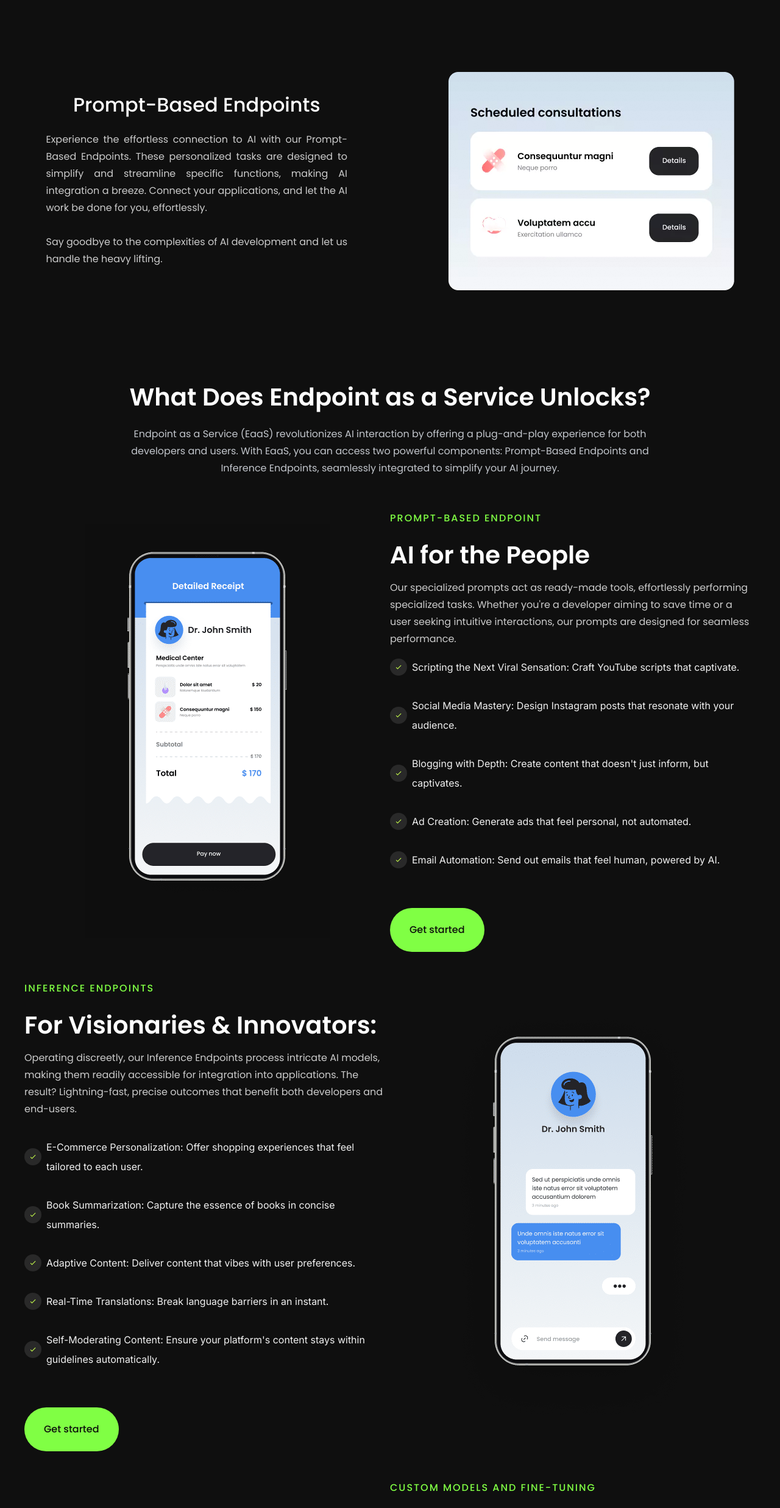
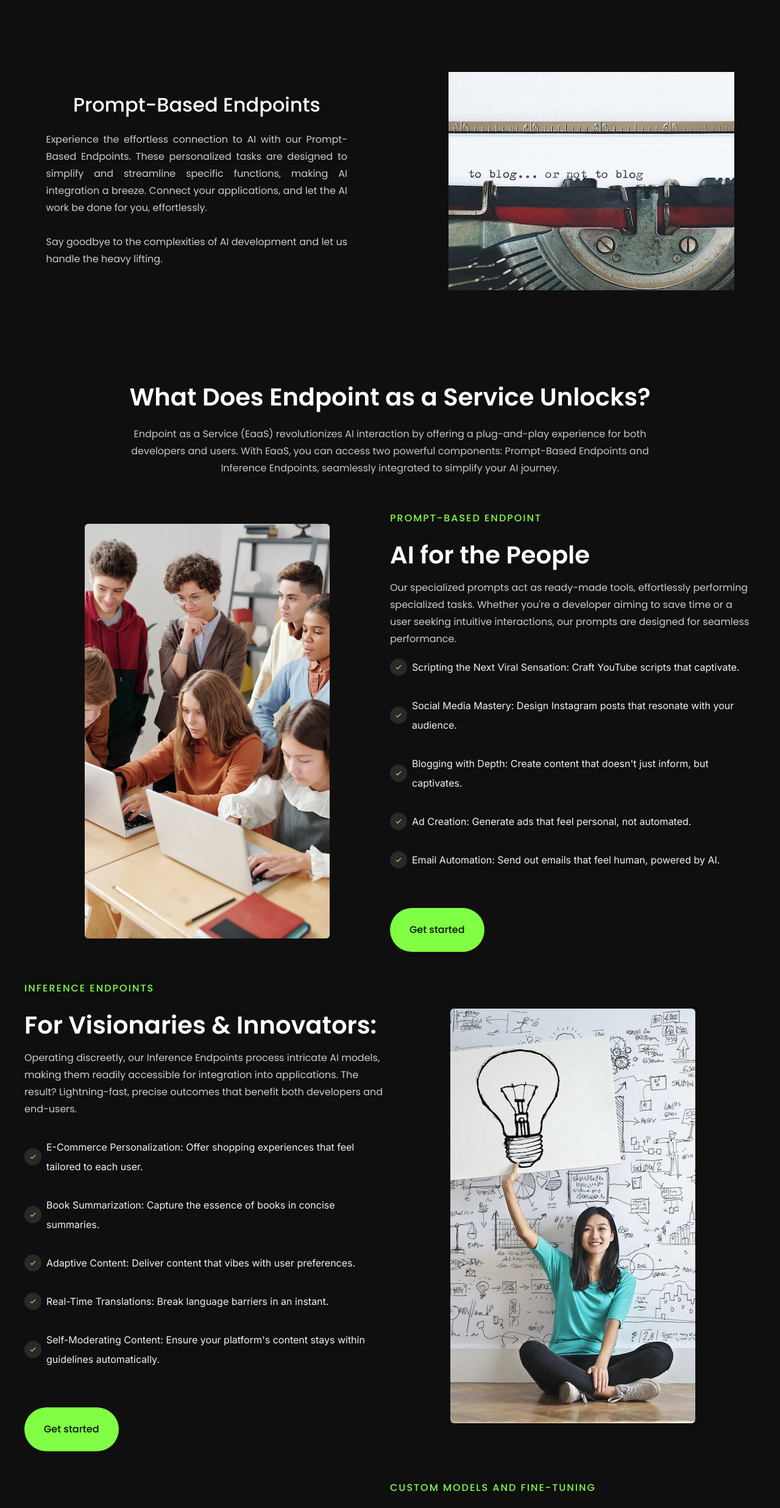
Before and after one commit to neurobridgetech/minsky-website, a website built with Parcel: page index.html in a window 1280 px wide. Shown: the part 1981-4454 px from the top of the page at 61% size. Built offline with nearby package versions, Linux system fonts and the light colour scheme; a web font is replaced by a local one.

Commit message:
style: 💄 added new images
Changed all images

BREAKING CHANGE: 🧨 NA

✅ Closes: 00

```diff
--- a/index.css
+++ b/index.css
@@ -617,6 +617,7 @@
 
 .home-image03 {
   object-fit: cover;
+  border-radius: 6px;
 }
 
 .home-content1 {
@@ -687,6 +688,7 @@
 
 .home-image05 {
   object-fit: cover;
+  border-radius: 6px;
 }
 
 .home-content2 {
--- a/index.html
+++ b/index.html
@@ -212,7 +212,7 @@
               </main>
             </div>
             <div class="note-image">
-              <img alt="image" src="public/SectionImages/group%201490-1500w.png" class="note-image1" />
+              <img alt="image" src="public/SectionImages/typewriter.jpg" class="note-image1" />
             </div>
           </div>
         </div>
@@ -235,7 +235,7 @@
               </main>
             </div>
             <div class="note-image">
-              <img alt="image" src="public/SectionImages/group%201490-1500w.png" class="note-image1" />
+              <img alt="image" src="public/SectionImages/puzzle.jpg" class="note-image1" />
             </div>
           </div>
         </div>
@@ -258,7 +258,7 @@
               </main>
             </div>
             <div class="note-image">
-              <img alt="image" src="public/SectionImages/group%201490-1500w.png" class="note-image1" />
+              <img alt="image" src="public/SectionImages/business.jpg" class="note-image1" />
             </div>
           </div>
         </div>
@@ -272,7 +272,7 @@
         </header>
         <section class="home-note">
           <div class="home-image02">
-            <img alt="image" src="public/SectionImages/group%201428-1200w.png" class="home-image03" />
+            <img alt="image" src="public/SectionImages/forpeople.jpg" class="home-image03" />
           </div>
           <div class="home-content1">
             <div class="home-main1">
@@ -330,7 +330,7 @@
         </section>
         <section class="home-note1">
           <div class="home-image04">
-            <img alt="image" src="public/SectionImages/group%201449-1200w.png" class="home-image05" />
+            <img alt="image" src="public/SectionImages/inovaters.jpg" class="home-image05" />
           </div>
           <div class="home-content2">
             <main class="home-main2">
@@ -394,7 +394,7 @@
         </section>
         <section class="home-note">
           <div class="home-image02">
-            <img alt="image" src="public/SectionImages/group%201428-1200w.png" class="home-image03" />
+            <img alt="image" src="public/SectionImages/trailblazers.jpg" class="home-image03" />
           </div>
           <div class="home-content1">
             <div class="home-main1">
@@ -457,7 +457,7 @@
       <section id="models" class="home-section5">
         <header class="home-header03">
           <header class="home-left">
-            <h2 class="section-heading">Custom Models</h2>
+            <h2 class="section-heading">Some Supported Models</h2>
           </header>
           <div class="home-right"></div>
         </header>
```
Also changed, not shown: public/SectionImages/business.jpg (added), public/SectionImages/forpeople.jpg (added), public/SectionImages/inovaters.jpg (added), public/SectionImages/puzzle.jpg (added), public/SectionImages/trailblazers.jpg (added), public/SectionImages/typewriter.jpg (added).
